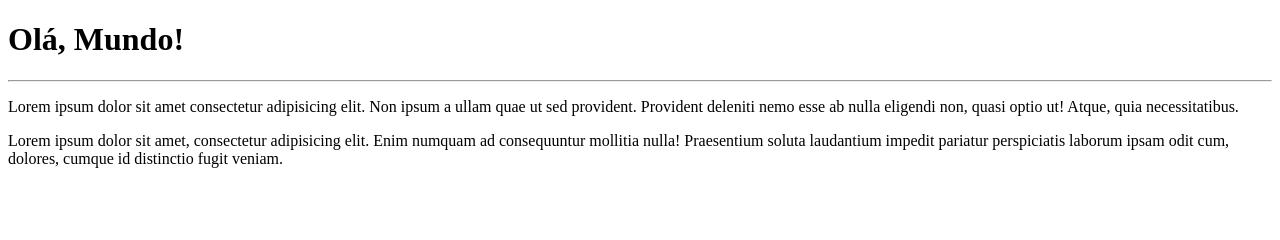
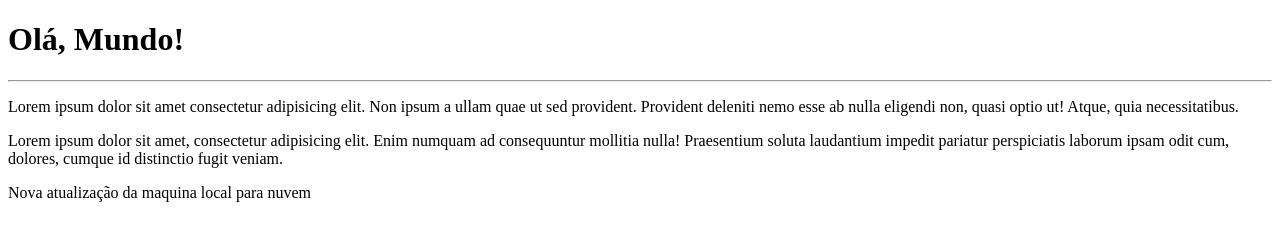
Before and after one commit to CarlosBatista26/Ola-Mundo, a plain HTML site: page site-exemplo/index.html in a window 1280 px wide. Drawn offline with Linux system fonts and the light colour scheme.

Commit message:
Mudei novamente v2

```diff
--- a/site-exemplo/index.html
+++ b/site-exemplo/index.html
@@ -11,5 +11,6 @@
     <hr>
     <p>Lorem ipsum dolor sit amet consectetur adipisicing elit. Non ipsum a ullam quae ut sed provident. Provident deleniti nemo esse ab nulla eligendi non, quasi optio ut! Atque, quia necessitatibus.</p>
     <p>Lorem ipsum dolor sit amet, consectetur adipisicing elit. Enim numquam ad consequuntur mollitia nulla! Praesentium soluta laudantium impedit pariatur perspiciatis laborum ipsam odit cum, dolores, cumque id distinctio fugit veniam.</p>
+    <p>Nova atualização da maquina local para nuvem</p>
 </body>
 </html>
```
